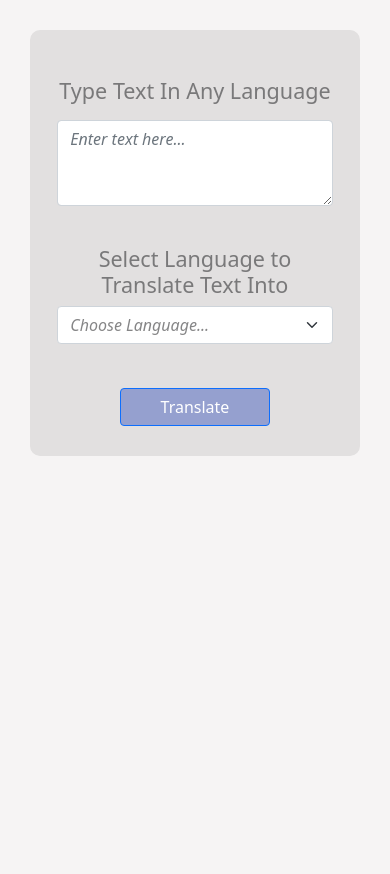
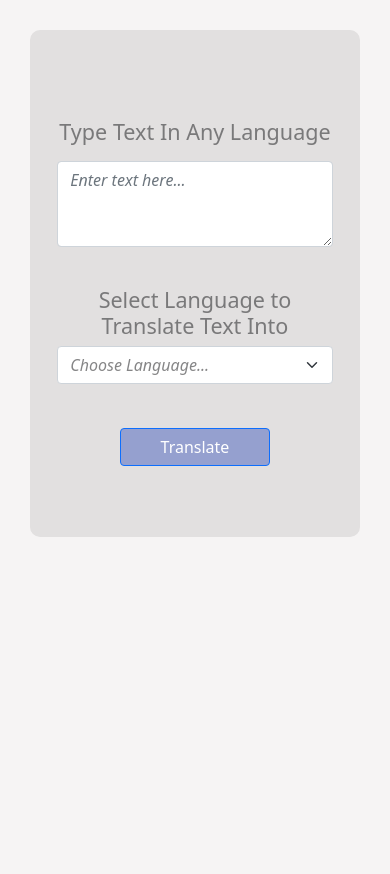
Before and after one commit to byron42/django-translator, a Django app: page / in a window 390 px wide. Shown: the part 71-945 px from the top of the page. Before the commit the page ends 527 px from the top, so only its background shows below. Run offline with Django 4.2, Linux system fonts and the light colour scheme.

Commit message:
more responsive corrections

```diff
--- a/translator_app/static/Translator/site.css
+++ b/translator_app/static/Translator/site.css
@@ -75,7 +75,7 @@ select {
 
 @media only screen and (max-width: 400px) {
     .content-height {
-        min-height: 50vh !important;
+        min-height: 60vh !important;
         /* max-height: 50vh !important; */
         margin-bottom: 40vh !important;
         padding-top: 30px;
```
